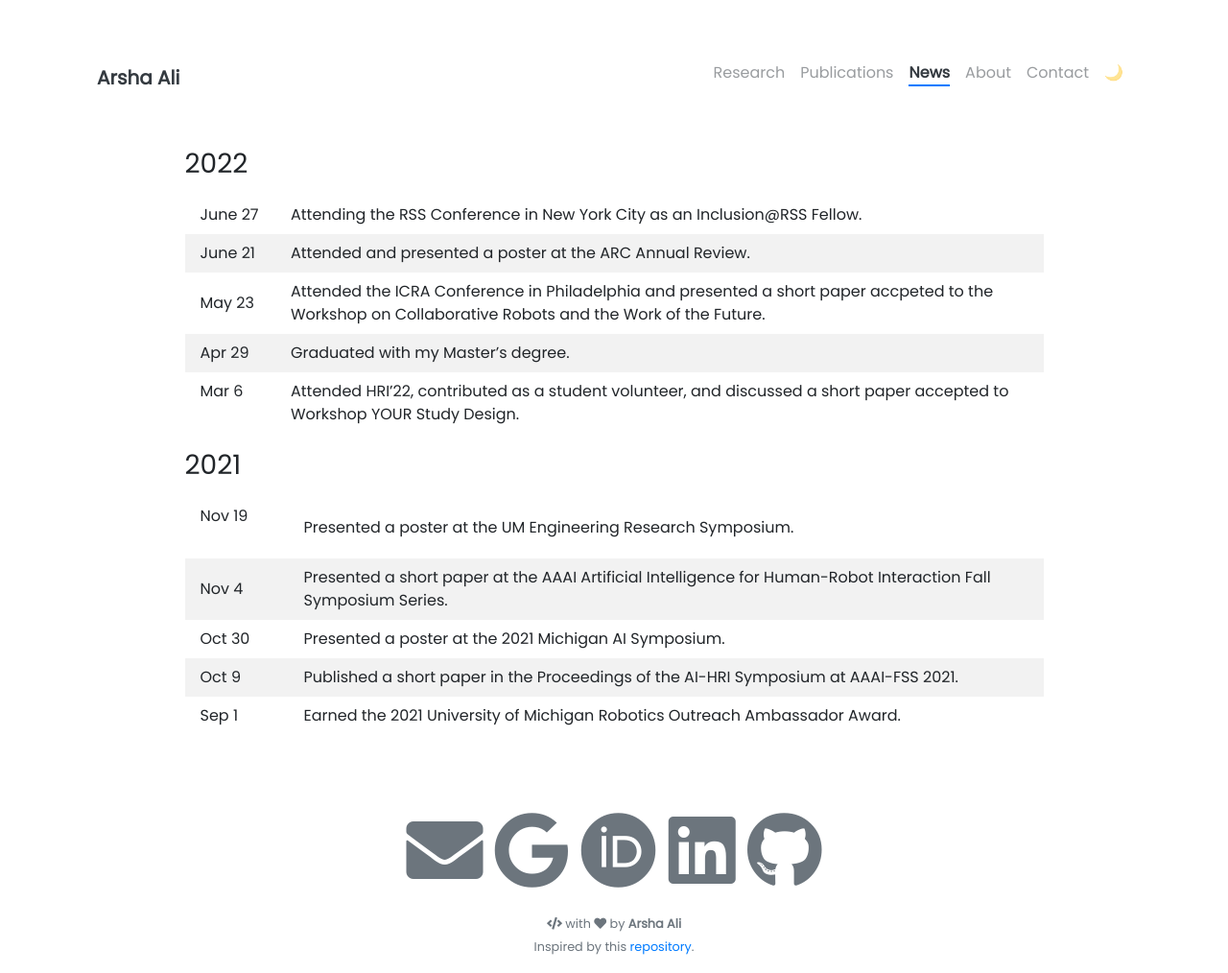
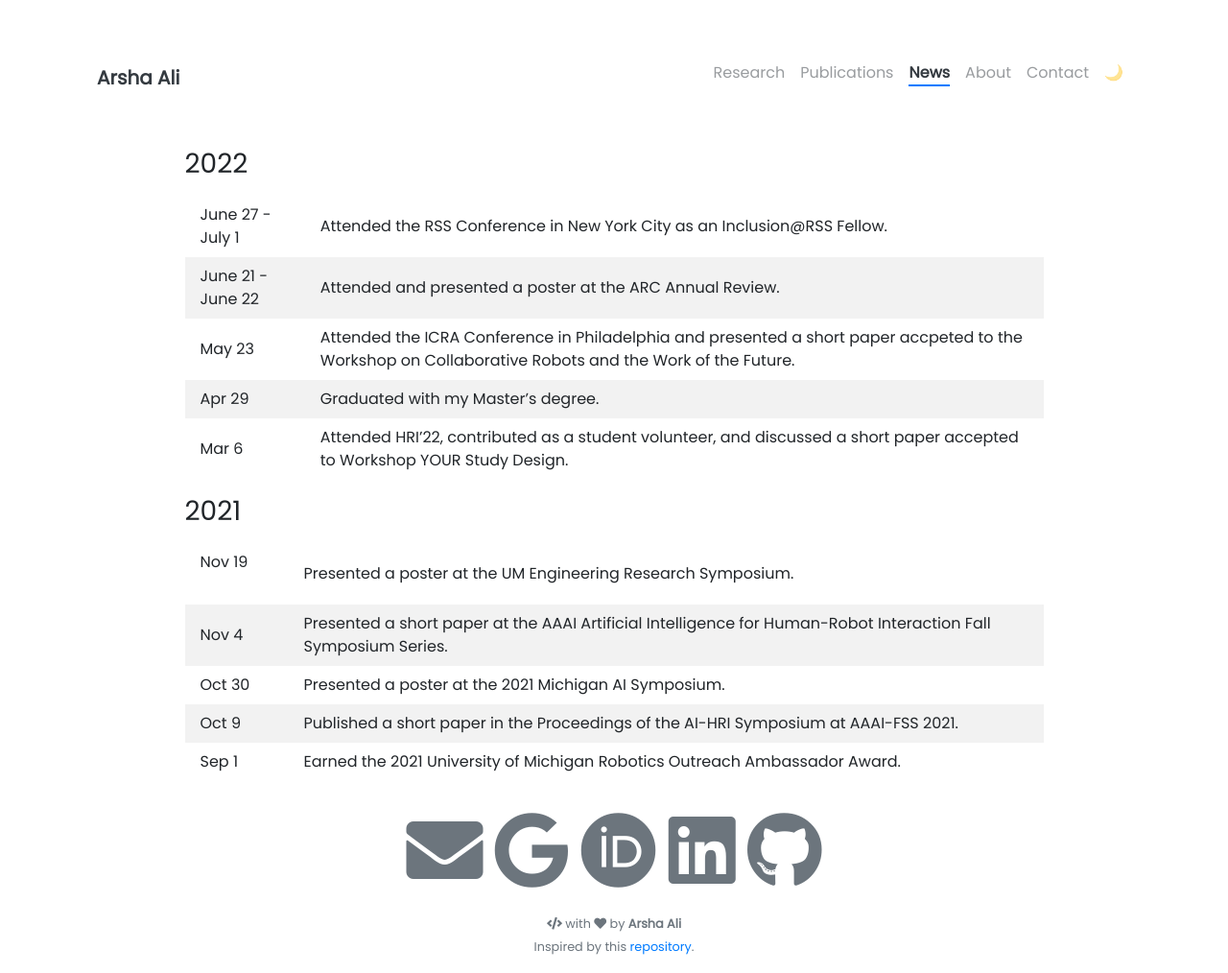
Before and after one commit to arshaali/arshaali.github.io, a Jekyll site: the page built from pages/news.md, in a window 1280 px wide and 1014 px high. Shown: the whole window at 96% size. Built offline with Jekyll 4.4.1, drawn with Linux system fonts in a browser that asks for light colours; nearby versions of some CDN libraries.

Commit message:
Update news.md

```diff
--- a/pages/news.md
+++ b/pages/news.md
@@ -14,8 +14,8 @@ td, th {
 
 ### 2022
 
-June 27 | Attending the RSS Conference in New York City as an Inclusion@RSS Fellow.
-June 21 | Attended and presented a poster at the ARC Annual Review.
+June 27 - July 1 | Attended the RSS Conference in New York City as an Inclusion@RSS Fellow.
+June 21 - June 22 | Attended and presented a poster at the ARC Annual Review.
 May 23 | Attended the ICRA Conference in Philadelphia and presented a short paper accpeted to the Workshop on Collaborative Robots and the Work of the Future.
 Apr 29 | Graduated with my Master's degree.
 Mar 6 &nbsp; &nbsp; &nbsp; &nbsp; | Attended HRI'22, contributed as a student volunteer, and discussed a short paper accepted to Workshop YOUR Study Design.
```
